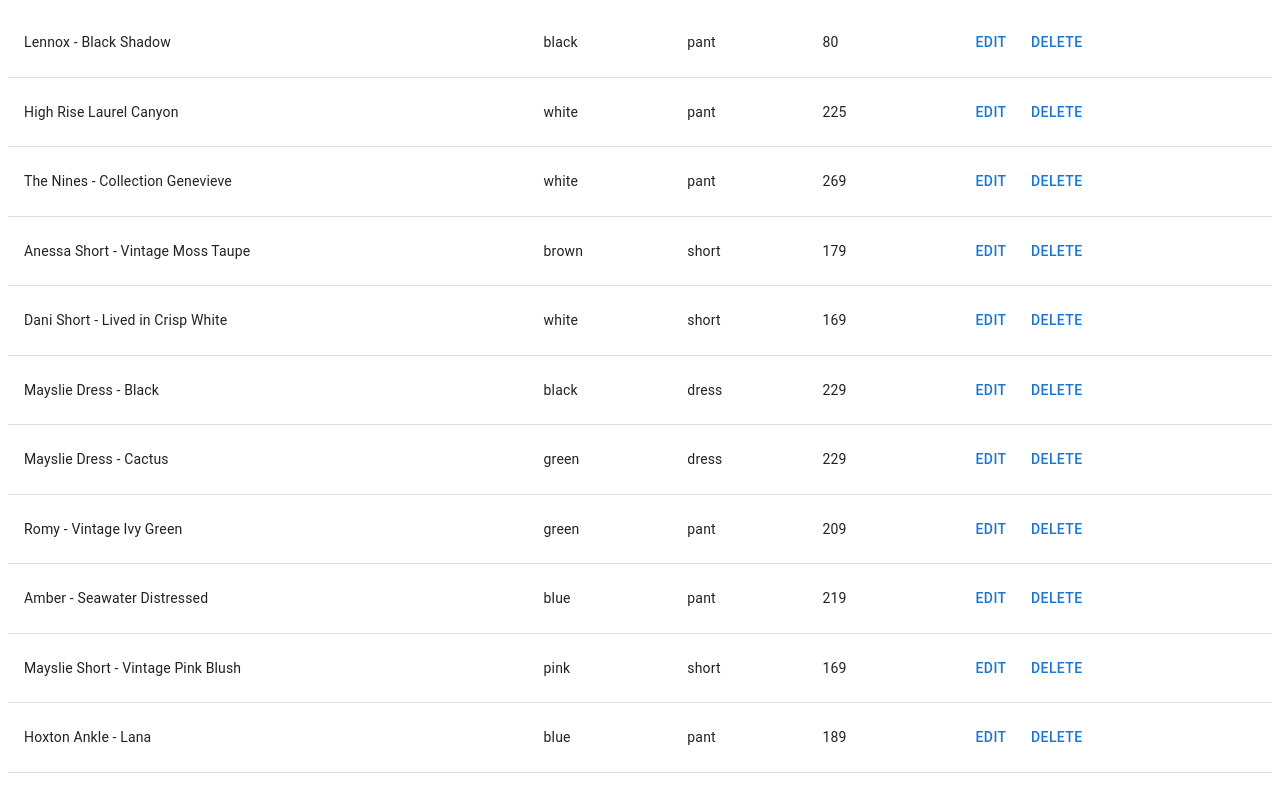
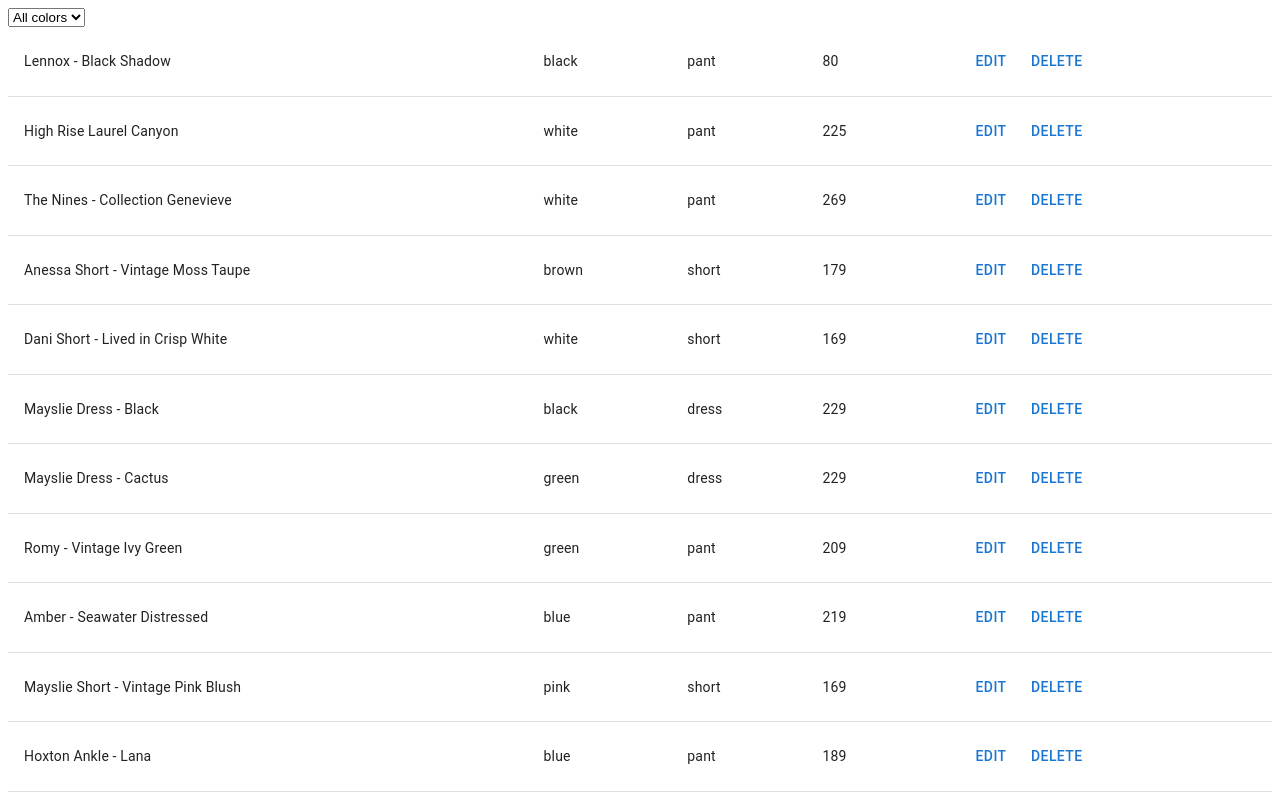
Before and after one commit to Wannabeguru/ecom-widget, a Next.js app: page /product-list in a window 1280 px wide. Shown: the top 799 px of the page. Built offline with nearby package versions, Linux system fonts and the light colour scheme.

Commit message:
added color filter button and functionality

```diff
--- a/pages/product-list.tsx
+++ b/pages/product-list.tsx
@@ -2,45 +2,51 @@ import { useState, useEffect } from "react";
 import { Table, TableBody, TableCell, TableRow, Button } from "@mui/material";
 import productData from "../data/product-fixtures.json";
 import Link from "next/link";
-import { useRouter } from 'next/router';
+import { useRouter } from "next/router";
+import ColorFilter from "../src/app/components/ColorFilter";
 const ProductList = () => {
   const [products, setProducts] = useState(productData);
   const router = useRouter();
   const { updatedProduct } = router.query;
+  const [colorFilter, setColorFilter] = useState("");
 
   useEffect(() => {
-    if(updatedProduct && typeof updatedProduct === 'string') {
+    if (updatedProduct && typeof updatedProduct === "string") {
       const product = JSON.parse(updatedProduct);
-      console.log('updated product SKU:', product.sku)
       setProducts((prevProducts) => {
-        const productIndex = prevProducts.findIndex((p) => p.sku === product.sku);
+        const productIndex = prevProducts.findIndex(
+          (p) => p.sku === product.sku
+        );
         if (productIndex > -1) {
           const newProducts = [...prevProducts];
           newProducts[productIndex] = product;
           return newProducts;
         } else {
-          return [...prevProducts, product]
+          return [...prevProducts, product];
         }
-      })
+      });
     }
-  }, [updatedProduct])
+  }, [updatedProduct]);
 
   const handleDelete = (id: string) => {
     setProducts(products.filter((product) => product.id !== id));
   };
 
-
   return (
+    <>
+      <ColorFilter colorFilter={colorFilter} onColorFilterChange={setColorFilter} />
       <Table>
         <TableBody>
-        {products.map((product) => (
+          {products
+            .filter(product => colorFilter === "" || product.color === colorFilter)
+            .map((product) => (
               <TableRow key={product.id}>
                 <TableCell>{product.name}</TableCell>
                 <TableCell>{product.color}</TableCell>
                 <TableCell>{product.type}</TableCell>
                 <TableCell>{product.price}</TableCell>
                 <TableCell>
-              <Link href={`/product-detail/${product.sku}` }>
+                  <Link href={`/product-detail/${product.sku}`}>
                     <Button>Edit</Button>
                   </Link>
                   <Button onClick={() => handleDelete(product.id)}>Delete</Button>
@@ -49,6 +55,7 @@ const ProductList = () => {
           ))}
         </TableBody>
       </Table>
+    </>
   );
 };
 
--- /dev/null
+++ b/src/app/components/ColorFilter.tsx
@@ -0,0 +1,28 @@
+import {ChangeEvent} from 'react';
+
+interface ColorFilterProps {
+    colorFilter: string;
+    onColorFilterChange: (color: string) => void;
+}
+
+const ColorFilter: React.FC<ColorFilterProps> = ({ colorFilter, onColorFilterChange }) => {
+    const handleFilterChange = (event: ChangeEvent<HTMLSelectElement>) => {
+      onColorFilterChange(event.target.value);
+    };
+
+  return (
+    <select value={colorFilter} onChange={handleFilterChange}>
+      <option value="">All colors</option>
+      <option value="red">Red</option>
+      <option value="blue">Blue</option>
+      <option value="green">Green</option>
+      <option value="black">Black</option>
+      <option value="white">White</option>
+      <option value="pink">Pink</option>
+      <option value="brown">Brown</option>
+    </select>
+  );
+};
+
+
+export default ColorFilter;
```
Lines whose indentation alone changed are shown as unchanged.
